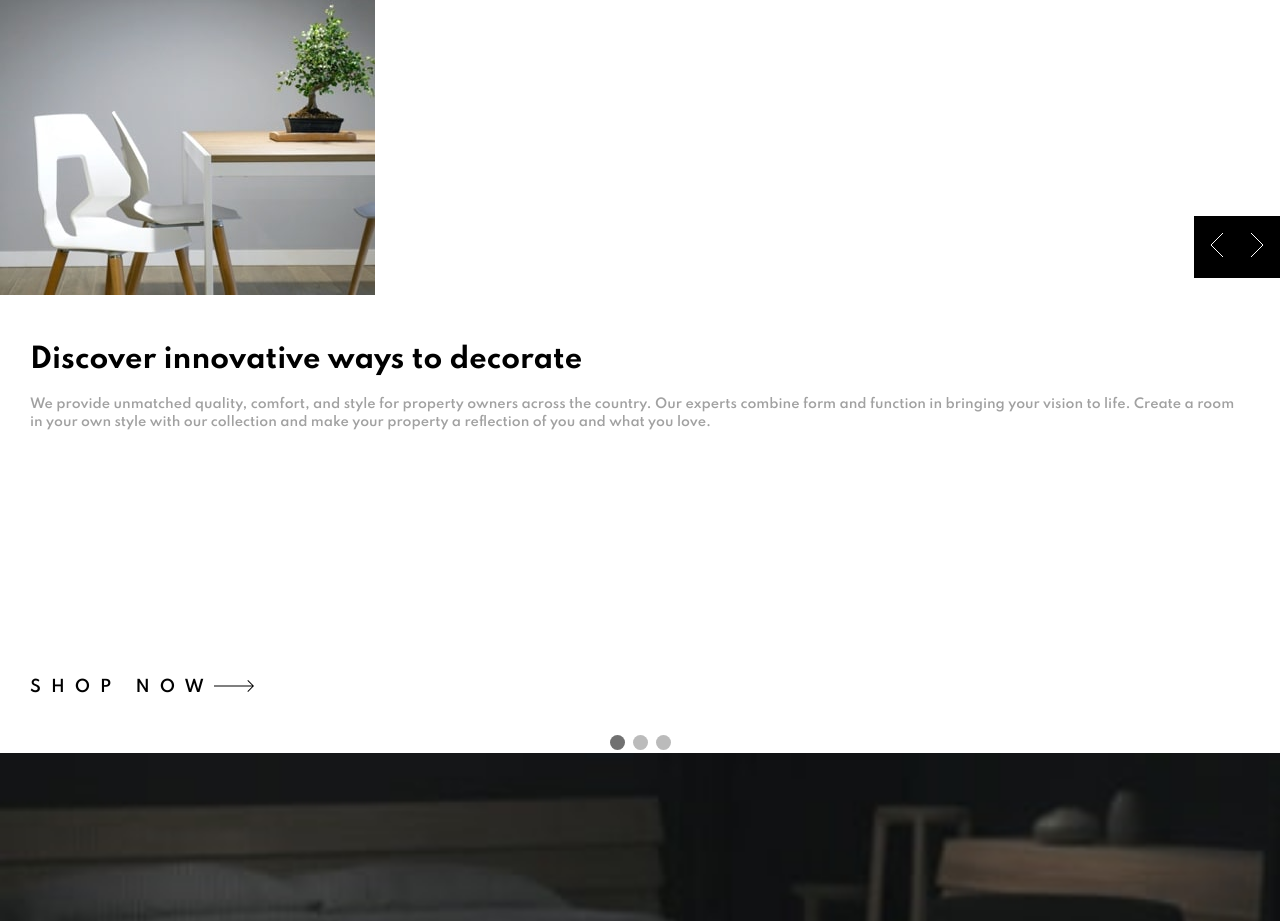
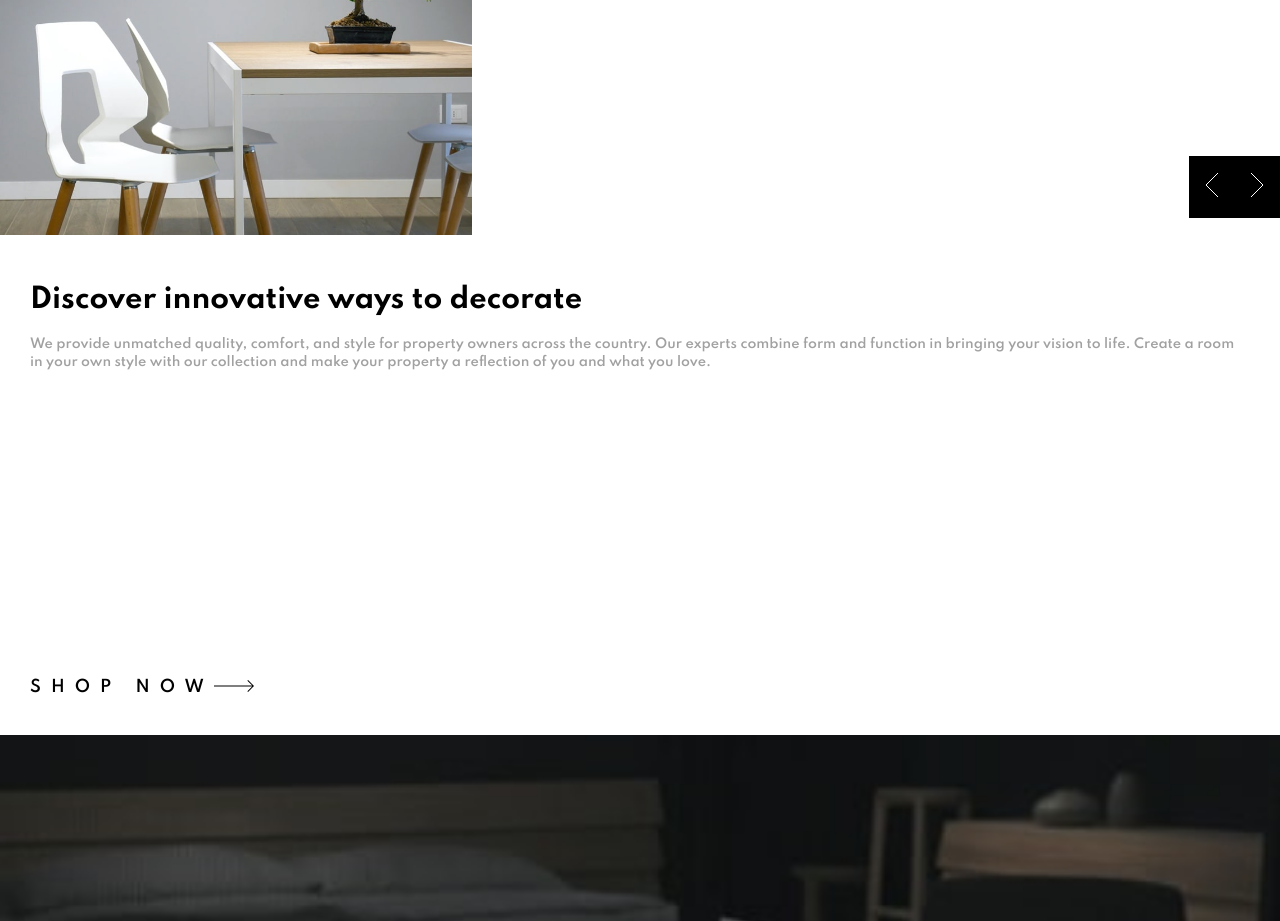
Before and after one commit to BrendoAires/room-homepage, a plain HTML site: page index.html in a window 1280 px wide. Shown: the part 65-986 px from the top of the page. Drawn offline with Linux system fonts and the light colour scheme.

Commit message:
criacao room-homepage

```diff
--- a/css/style.scss
+++ b/css/style.scss
@@ -17,6 +17,23 @@ $--fw-700:700;
 
 
 $--ff-spartan: 'Spartan', sans-serif;
+
+
+/*----- Início Scrollbar ------*/
+
+    ::-webkit-scrollbar{
+        width: 10px;
+    }
+
+    ::-webkit-scrollbar-track{
+        background: $--very-gray;
+    }
+
+    ::-webkit-scrollbar-thumb{
+        background: $--black;
+    }
+/*----- fim scrollbar------*/
+
 
 
     /*----- Início Slider ------*/
@@ -61,7 +78,7 @@ $--ff-spartan: 'Spartan', sans-serif;
 
   /* Position the "next button" to the right */
   .prev {
-    right: 40px;
+    right: 45px;
 
     &::before{
         content: url("/img/icon-angle-left.svg");
@@ -77,38 +94,13 @@ $--ff-spartan: 'Spartan', sans-serif;
   }
 
   /* On hover, add a black background color with a little bit see-through */
-  .prev:hover, .next:hover {
-    background-color: rgba(0,0,0,0.8);
-  }
-
-  /* Caption text */
-  .text {
-    color: #f2f2f2;
-    font-size: 15px;
-    padding: 8px 12px;
-    position: absolute;
-    bottom: 8px;
-    width: 100%;
-    text-align: center;
-  }
 
 
 
-  /* The dots/bullets/indicators */
-  .dot {
-    cursor: pointer;
-    height: 15px;
-    width: 15px;
-    margin: 0 2px;
-    background-color: #bbb;
-    border-radius: 50%;
-    display: inline-block;
-    transition: background-color 0.6s ease;
-  }
 
-  .active, .dot:hover {
-    background-color: #717171;
-  }
+
+
+
 
   /* Fading animation */
   .fade {
@@ -284,18 +276,18 @@ $--ff-spartan: 'Spartan', sans-serif;
 
                     .grid-img1, .grid-img2, .grid-img3{
                         width: 100%;
-                        height: 360px;
+                        height: 300px;
                         background-repeat: no-repeat;
                         background-size: contain;
                     }
                     .grid-img1{
-                        background-image: url("/img/mobile-image-hero-1.jpg");
+                        background-image: url("/img/desktop-image-hero-1.jpg");
                     }
                     .grid-img2{
-                        background-image: url("/img/mobile-image-hero-2.jpg");
+                        background-image: url("/img/desktop-image-hero-2.jpg");
                     }
                     .grid-img3{
-                        background-image: url("/img/mobile-image-hero-3.jpg");
+                        background-image: url("/img/desktop-image-hero-3.jpg");
                     }
 
                     .grid-texto{
--- a/index.html
+++ b/index.html
@@ -145,11 +145,7 @@
 
     </div>
 
-    <div style="text-align:center">
-      <span class="dot" onclick="currentSlide(1)"></span>
-      <span class="dot" onclick="currentSlide(2)"></span>
-      <span class="dot" onclick="currentSlide(3)"></span>
-    </div>
+
 
 
   <!-- FIM SLIDER-->
```
Also changed, not shown: css/style.css, 1 other file.
